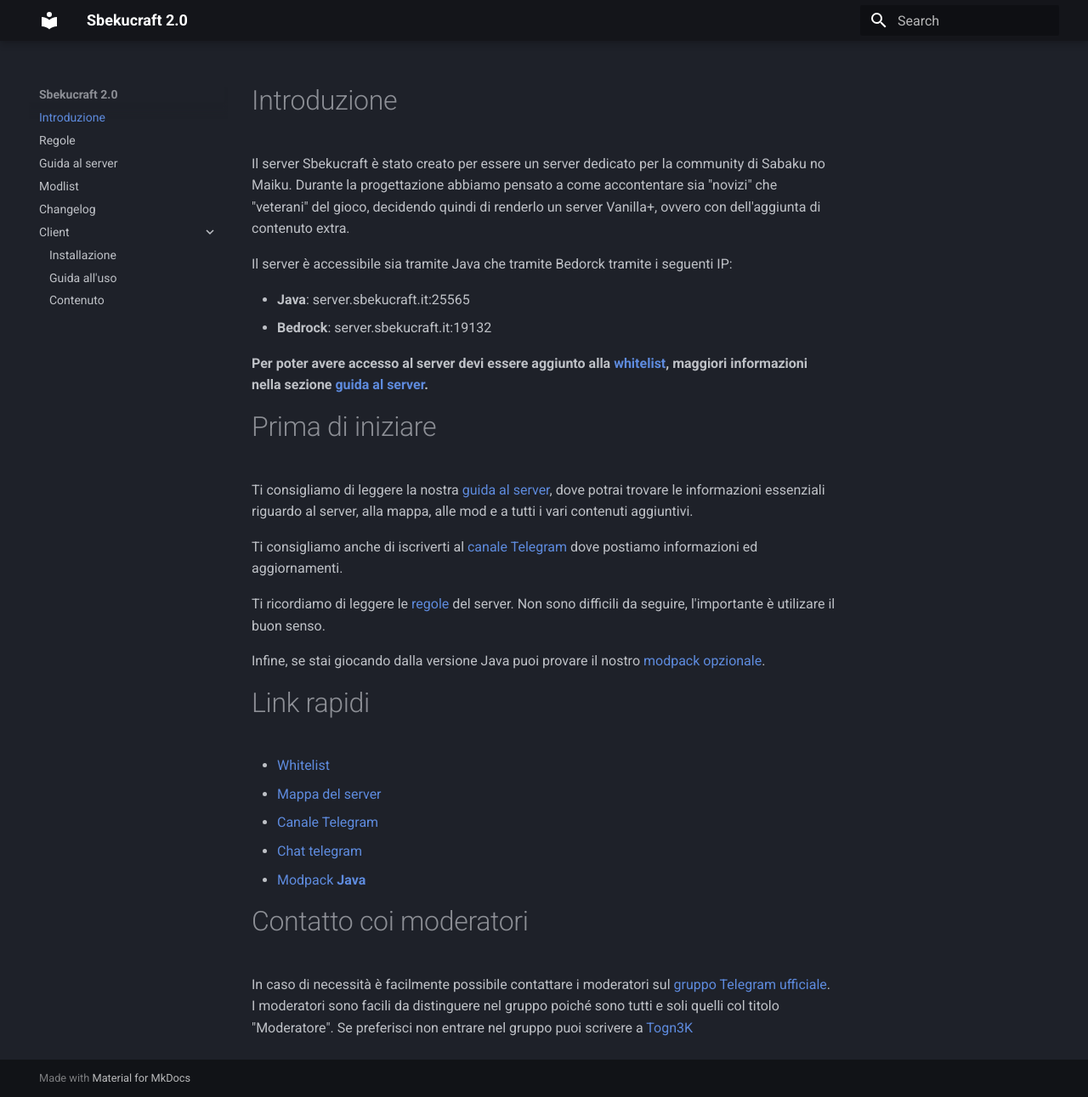
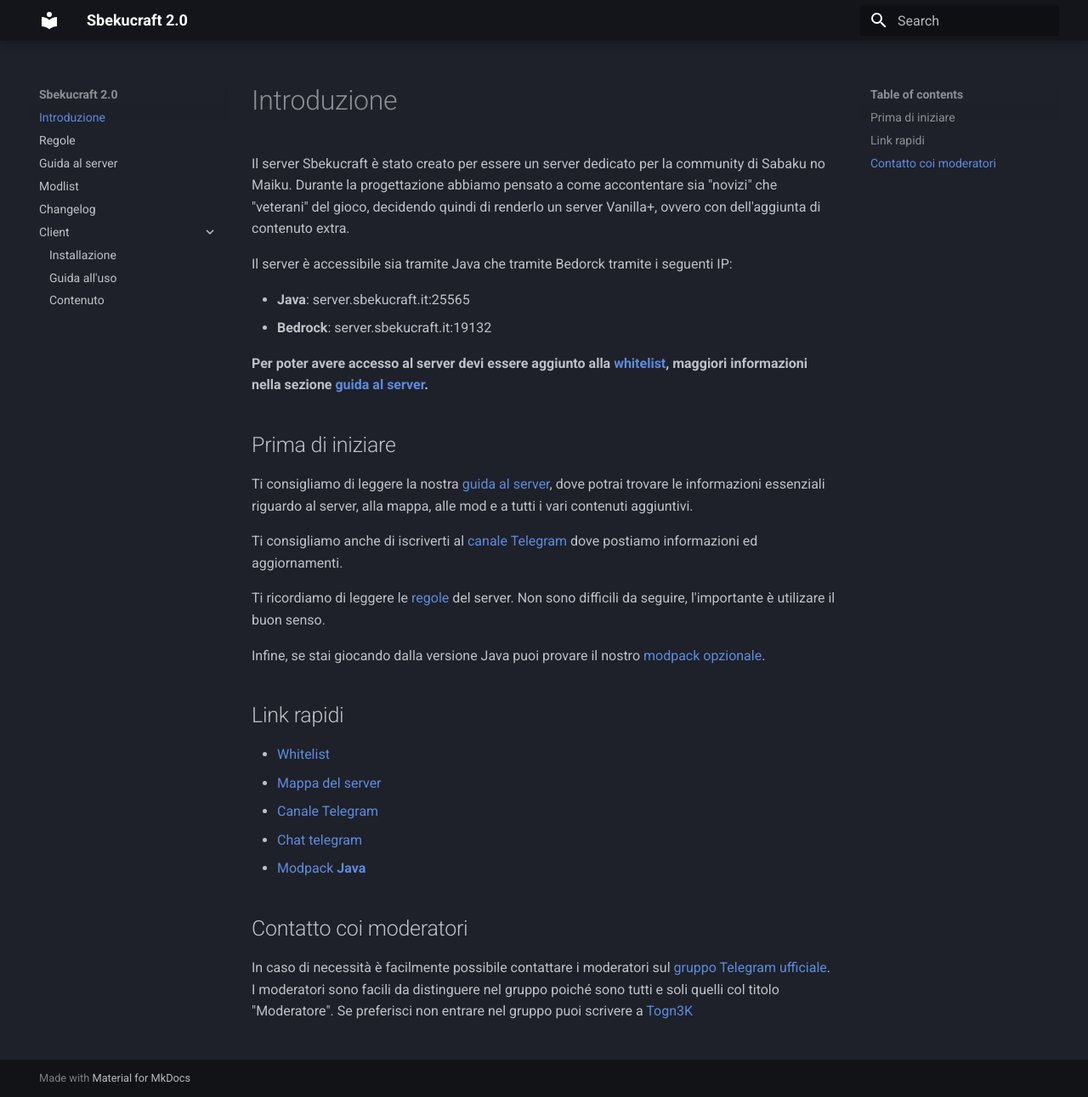
Before and after one commit to Sbekucraft/Sbekucraft-2.0-Wiki, an MkDocs documentation site: the page built from docs/index.md, in a window 1280 px wide and 1291 px high. Shown: the whole window at 85% size. Built offline with MkDocs 1.6.1 and Material for MkDocs 9.7.7, drawn with Linux system fonts in a browser that asks for light colours.

Commit message:
Aggiornamento formattazione index

```diff
--- a/docs/index.md
+++ b/docs/index.md
@@ -9,7 +9,7 @@
 
 **Per poter avere accesso al server devi essere aggiunto alla [whitelist](https://whitelist.sbekucraft.it), maggiori informazioni nella sezione [guida al server](guida.md).**
 
-# Prima di iniziare
+## Prima di iniziare
 Ti consigliamo di leggere la nostra [guida al server](guida.md), dove potrai trovare le informazioni essenziali riguardo al server, alla mappa, alle mod e a tutti i vari contenuti aggiuntivi.
 
 Ti consigliamo anche di iscriverti al [canale Telegram](https://t.me/sbekucraft) dove postiamo informazioni ed aggiornamenti.
@@ -18,14 +18,14 @@
 
 Infine, se stai giocando dalla versione Java puoi provare il nostro [modpack opzionale](client/installazione.md).
 
-# Link rapidi
+## Link rapidi
 - [Whitelist](https://whitelist.sbekucraft.it)
 - [Mappa del server](https://map.sbekucraft.it)
 - [Canale Telegram](https://t.me/sbekucraft)
 - [Chat telegram](https://t.me/sbekucraftchat)
 - [Modpack **Java**](https://modrinth.com/modpack/sbekucraft)
 
-# Contatto coi moderatori
+## Contatto coi moderatori
 In caso di necessità è facilmente possibile contattare i moderatori sul [gruppo Telegram ufficiale](https://t.me/sbekucraftchat).
 I moderatori sono facili da distinguere nel gruppo poiché sono tutti e soli quelli col titolo "Moderatore".
 Se preferisci non entrare nel gruppo puoi scrivere a [Togn3K](https://t.me/Togn3K)
```
